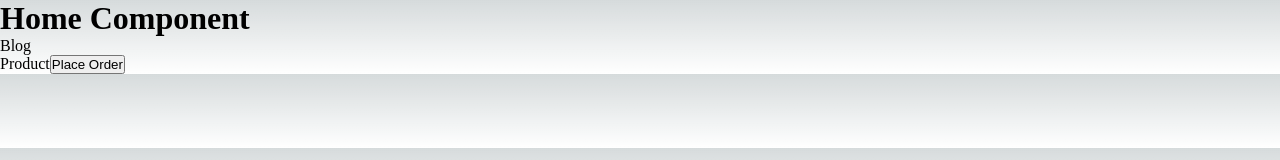
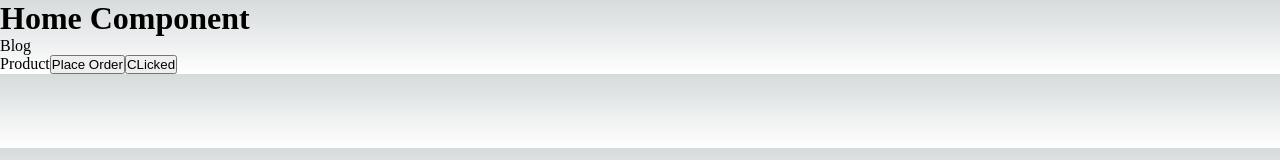
Before and after one commit to Abdulxoliq-1030/next-js, a Next.js app: page / in a window 1280 px wide. Shown: the top 160 px of the page. Built offline with nearby package versions, Linux system fonts and the light colour scheme.

Commit message:
static generation and data fetching

```diff
--- a/package.json
+++ b/package.json
@@ -13,6 +13,7 @@
     "@types/node": "18.11.18",
     "@types/react": "18.0.27",
     "@types/react-dom": "18.0.10",
+    "axios": "^1.2.3",
     "eslint": "8.32.0",
     "eslint-config-next": "13.1.2",
     "next": "13.1.2",
--- a/pages/index.tsx
+++ b/pages/index.tsx
@@ -1,14 +1,23 @@
 import Link from "next/link";
+import axios from "axios";
 import { useRouter } from "next/router";
 
 const Home = () => {
   const router = useRouter();
+
+  const userService = async () => {
+    const { data } = await axios.get(
+      "https://jsonplaceholder.typicode.com/users"
+    );
+    return data;
+  };
 
   const handleClick = () => {
     console.log("Placing your order");
     router.replace("/product"); // bu esa route ni ga o'tib uni almashtirish uchun
     // router.push("/product"); // bu boshqa route ga o'tish uchun
   };
+
   return (
     <div>
       <h1>Home Component</h1>
@@ -16,6 +25,7 @@ const Home = () => {
       <br />
       <Link href="/product">Product</Link>
       <button onClick={handleClick}>Place Order</button>
+      <button onClick={() => userService()}>CLicked</button>
     </div>
   );
 };
```
Also changed, not shown: next-and-react-difference.txt, 1 other file (tests, documents, lock files or other folders).
